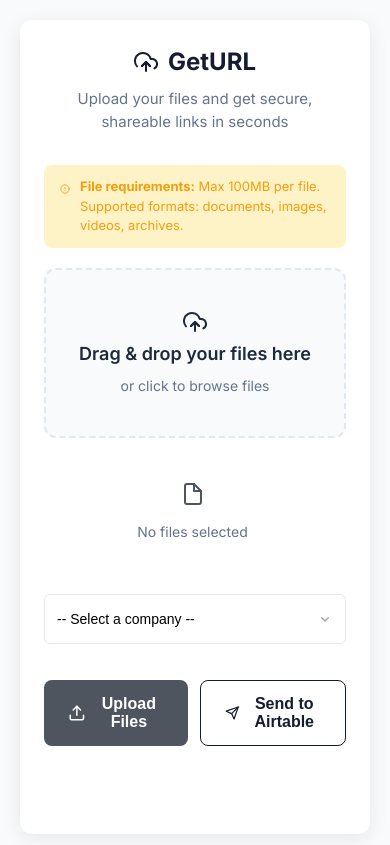
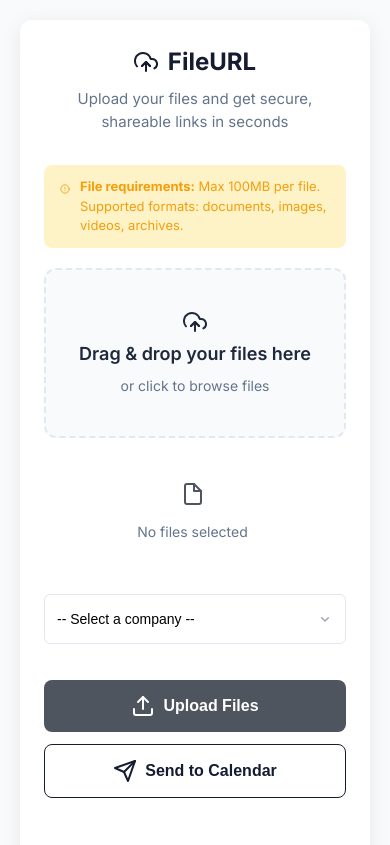
Before and after one commit to npcreativedev/File-Upload, a plain HTML site: page index.html in a window 390 px wide. Drawn offline with nearby package versions, Linux system fonts and the light colour scheme.

Commit message:
Update index.html

```diff
--- a/index.html
+++ b/index.html
@@ -496,6 +496,9 @@
     }
 
     .copy-btn {
+      display: flex;
+      align-items: center;
+      gap: 5px;
       margin-left: 12px;
       background: var(--primary);
       color: white;
@@ -573,6 +576,10 @@
         margin-left: 0;
         align-self: flex-end;
       }
+
+      .btn-group {
+        flex-direction: column;
+      }
     }
   </style>
 </head>
@@ -582,7 +589,7 @@
     <div class="header">
       <h1>
         <i data-feather="upload-cloud"></i>
-        GetURL
+        FileURL
       </h1>
       <p>Upload your files and get secure, shareable links in seconds</p>
     </div>
@@ -629,7 +636,7 @@
 
         <button class="btn btn-secondary" id="sendToAirtableBtn" style="">
           <i data-feather="send"></i>
-          <span>Send to Airtable</span>
+          <span>Send to Calendar</span>
         </button>
       </div>
 
```
